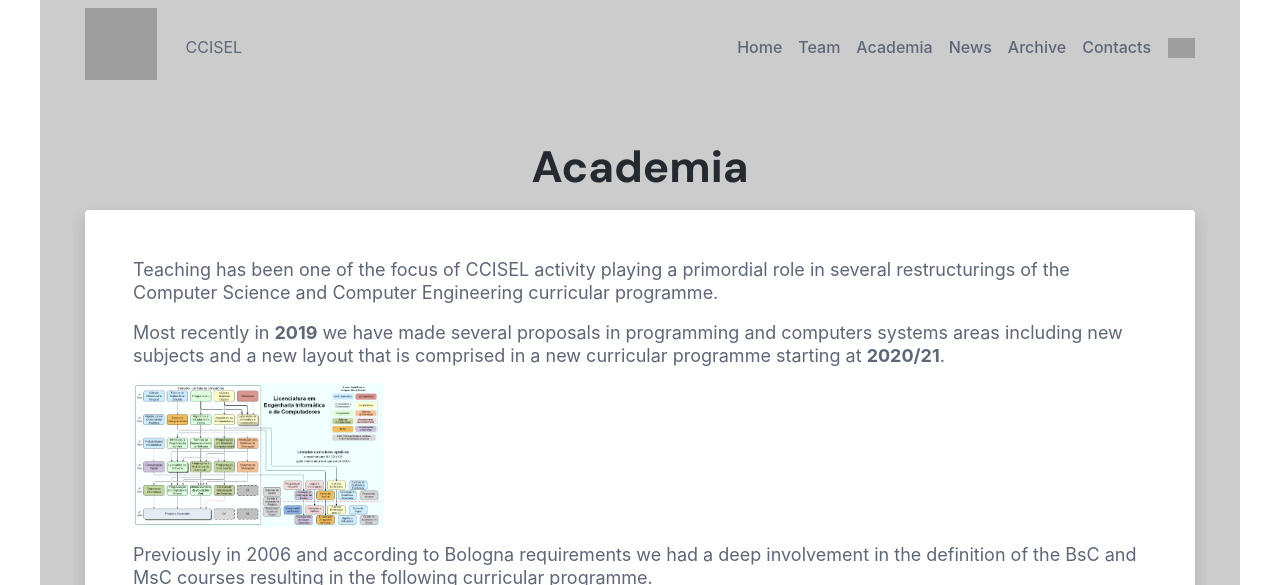
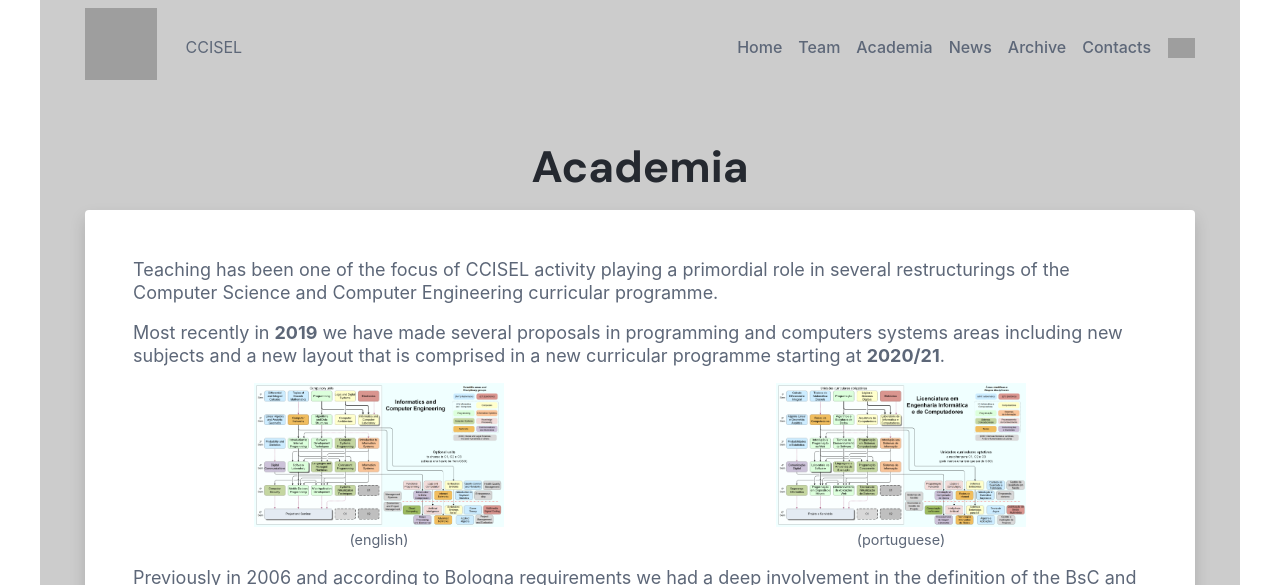
Before and after one commit to jpatri/ccisel.github.io, a Jekyll site: the page built from academia.html, in a window 1280 px wide, cut to the strip 0-585 px from the top of the page. Built offline with Jekyll 4.4.1, drawn with Linux system fonts in a browser that asks for light colours.

Commit message:
Updated curricular programme inclluding english version

```diff
--- a/academia.html
+++ b/academia.html
@@ -19,18 +19,37 @@ description: "CCISEL in Academia"
                 and a new layout that is comprised in a new curricular
                 programme starting at <strong>2020/21</strong>.
             </p>
-            <a href="/assets/LEIC_2021.png">
-                <img src="/assets/LEIC_2021.png " alt="LEIC 2021" width="250em">
-            </a>
+            <div class="row text-center">
+                <div class="col-12 col-lg-6">
+                    <a href="/assets/LEIC-Ing_2021.png" target="_blank">
+                        <img src="/assets/LEIC-Ing_2021.png " alt="LEIC 2021 en" width="250em">
+                    </a>
+                    <br>
+                    <small>(english)</small>
+                </div><!--//col-12-->
+                <div class="col-12 col-lg-6">
+                    <a href="/assets/LEIC_2021.png" target="_blank">
+                        <img src="/assets/LEIC_2021.png " alt="LEIC 2021 pt" width="250em">
+                    </a>
+                    <br>
+                    <small>(portuguese)</small>
+                </div><!--//col-12-->
+            </div>
             <p></p>
             <p>
                 Previously in 2006 and according to Bologna requirements we
                 had a deep involvement in the definition of the BsC and MsC
                 courses resulting in the following curricular programme.
             </p>
-            <a href="/assets/LEICMEIC_2006.png">
-                <img src="/assets/LEICMEIC_2006.png " alt="LEIC+MEIC 2006" width="250em">
-            </a>
+            <div class="row text-center">
+                <div class="col-12 col-lg-12">
+                    <a href="/assets/LEICMEIC_2006.png" target="_blank">
+                        <img src="/assets/LEICMEIC_2006.png " alt="LEIC+MEIC 2006" width="200em">
+                    </a>
+                    <br>
+                    <small>(portuguese)</small>
+                </div>
+            </div>
       </div>
     </div>
 </section>
```
Also changed, not shown: assets/LEIC-Ing_2021.png (added), assets/LEIC_2021.png.
